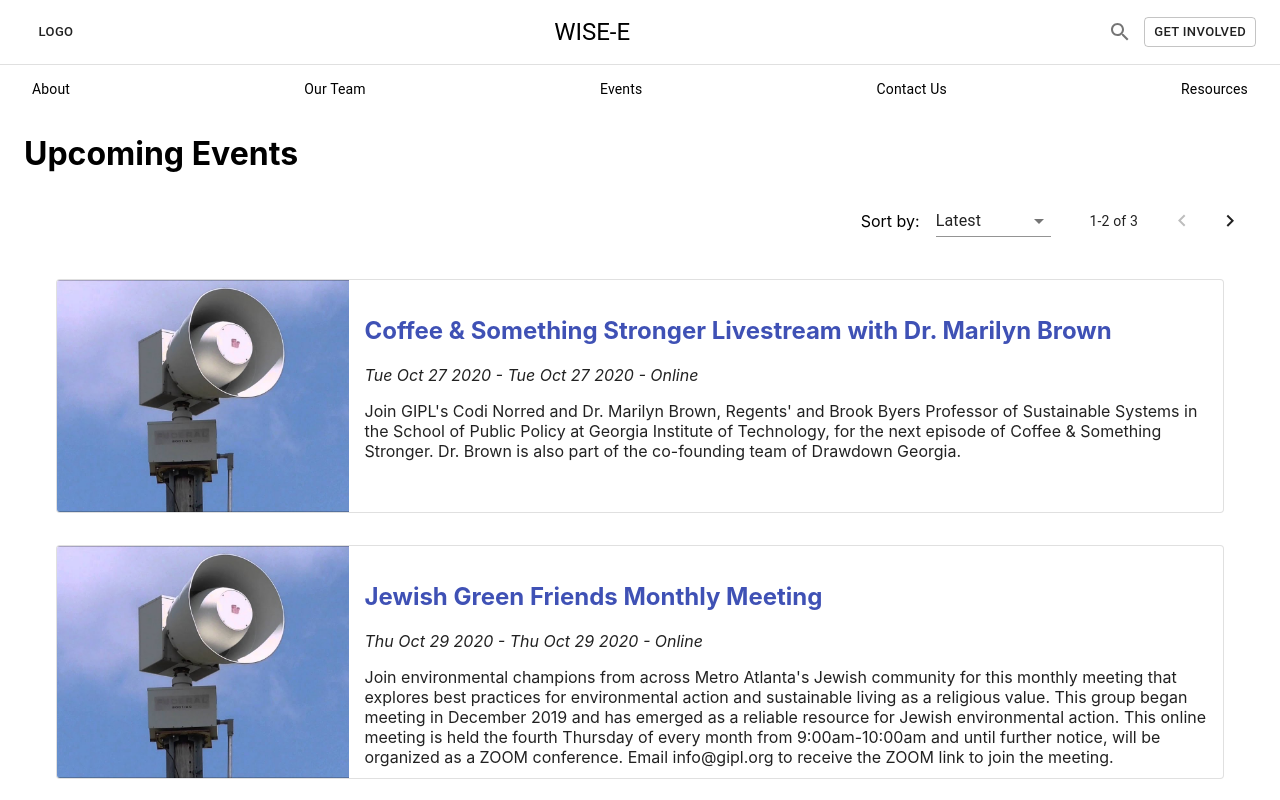
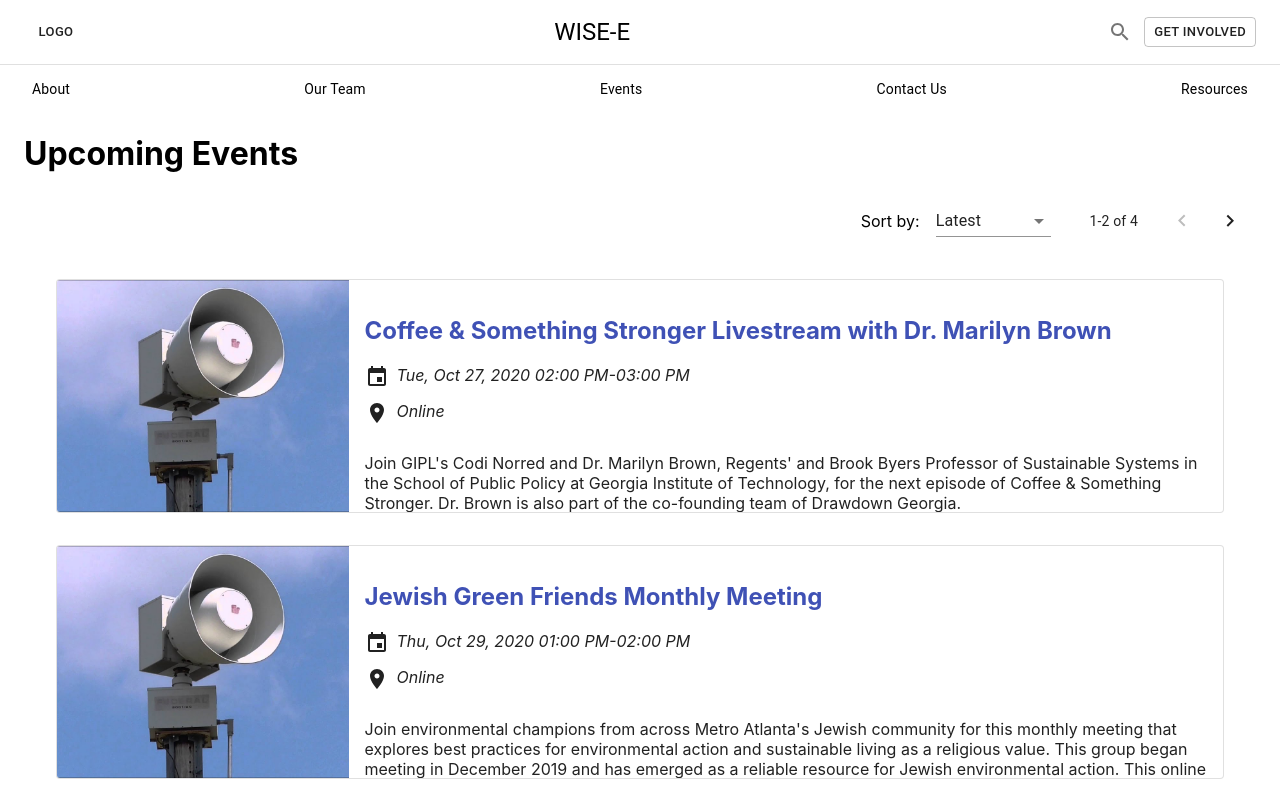
Before and after one commit to Hack4Impact-UMD/WISE-E, a React (Create React App) app: page /events in a window 1280 px wide. Shown: the top 800 px of the page. Built offline with nearby package versions, Linux system fonts and the light colour scheme.

Commit message:
Update event card with start and end times

```diff
--- a/src/components/Events/EventCard/index.js
+++ b/src/components/Events/EventCard/index.js
@@ -1,6 +1,8 @@
 import React from 'react';
 import { makeStyles } from '@material-ui/core/styles';
 import { Card, CardContent, Box, Grid, Link } from '@material-ui/core';
+import EventIcon from '@material-ui/icons/Event';
+import LocationOnIcon from '@material-ui/icons/LocationOn';
 import noImage from './noImage.png';
 
 const useStyles = makeStyles({
@@ -17,6 +19,30 @@ const useStyles = makeStyles({
 });
 
 /**
+ * Formats date range as string
+ *
+ * @param {Date} startDate
+ * @param {Date} endDate
+ */
+function dateRangeToString(startDate, endDate) {
+  const locale = 'en-US';
+  const dateOptions = { weekday: 'short', year: 'numeric', month: 'short', day: 'numeric' };
+  const timeOptions = { hour: '2-digit', minute: '2-digit' };
+
+  // Check if dates are equal
+  if (startDate.toDateString() === endDate.toDateString()) {
+    const dateStr = startDate.toLocaleDateString(locale, dateOptions);
+    const startTimeStr = startDate.toLocaleTimeString(locale, timeOptions);
+    const endTimeStr = endDate.toLocaleTimeString(locale, timeOptions);
+    return `${dateStr} ${startTimeStr}-${endTimeStr}`;
+  } else {
+    const startDateStr = startDate.toLocaleString(locale, {...dateOptions, ...timeOptions});
+    const endDateStr = endDate.toLocaleString(locale, {...dateOptions, ...timeOptions});
+    return `${startDateStr} - ${endDateStr}`;
+  }
+}
+
+/**
  * Info card for a single event
  *
  * @param {*} param0
@@ -24,9 +50,6 @@ const useStyles = makeStyles({
 export default function EventCard({ title, imageURI, startTime, endTime, location, link, content }) {
 
   const classes = useStyles();
-
-  const startDate = new Date(startTime);
-  const endDate = new Date(endTime);
 
   return (
     <Box m={4}>
@@ -43,17 +66,34 @@ export default function EventCard({ title, imageURI, startTime, endTime, locatio
 
           <Grid container item md={9}>
             <CardContent className={classes.cardContent}>
-              <Box>
-                <h2>
-                  <Link href={link}>{title}</Link>
-                </h2>
-                <em>{startDate.toDateString()} - {endDate.toDateString()}{location ? ` - ${location}` : ''}</em>
+              <Box display="flex" flexDirection="column">
+
+                <h2><Link href={link}>{title}</Link></h2>
+
+                {startTime && endTime
+                  ? (
+                    <Box display="flex" flexDirection="row" mb={1}>
+                      <Box mr={1}><strong><EventIcon /></strong></Box>
+                      <em>{dateRangeToString(new Date(startTime), new Date(endTime))}</em>
+                    </Box>
+                  )
+                  : <></>
+                }
+                {location
+                  ? (
+                    <Box display="flex" flexDirection="row" mb={1}>
+                      <Box mr={1}><strong><LocationOnIcon /></strong></Box>
+                      <em>{location}</em>
+                    </Box>
+                  )
+                  : <></>}
+
                 {/* TODO: Assuming paragraph content for now. Will be replaced with Contentful rich text renderer. */}
                 <p>{content}</p>
+
               </Box>
             </CardContent>
           </Grid>
-
         </Grid>
       </Card>
     </Box>
--- a/src/components/Events/dummyData.js
+++ b/src/components/Events/dummyData.js
@@ -29,7 +29,7 @@ export const dummyEvents = [
     will be organized as a ZOOM conference. Email info@gipl.org to receive the ZOOM link to join the meeting.`,
   },
   {
-    id: '5bfaaa5b-9f98-412e-aca2-b2c3119f613f',
+    id: '5bfaaa5b-9f98-412e-aca2-b2c3119f614f',
     title: 'Sierra Club Centennial Group November Virtual Meeting',
     startTime: '2020-11-05T19:00-04:00',
     endTime: '2020-11-05T20:30-04:00',
@@ -44,4 +44,12 @@ export const dummyEvents = [
     RSVP [here](https://act.sierraclub.org/events/details?formcampaignid=7013q000001bDsXAAU&mapLinkHref=) to get
     the online meeting information.`,
   },
+  {
+    id: '5bfaaa5b-9f98-412e-aca2-b2c3119f613f',
+    title: 'Multiple-Day Event',
+    startTime: '2021-11-05T19:00-04:00',
+    endTime: '2021-12-06T00:30-04:00',
+    link: 'https://google.com',
+    content: `This is a multiple day event.`,
+  },
 ];
--- a/src/components/Events/index.js
+++ b/src/components/Events/index.js
@@ -28,8 +28,9 @@ export default function Events() {
     switch (option) {
       case 'latest':
         // Sort by most recent event
+        // TODO: sort on start time using ISO string for now
         setEvents(prev => {
-          prev.sort((e1, e2) => e1.date < e2.date);
+          prev.sort((e1, e2) => e1.startTime > e2.startTime);
           return prev;
         });
         setSortingOption('latest');
```
